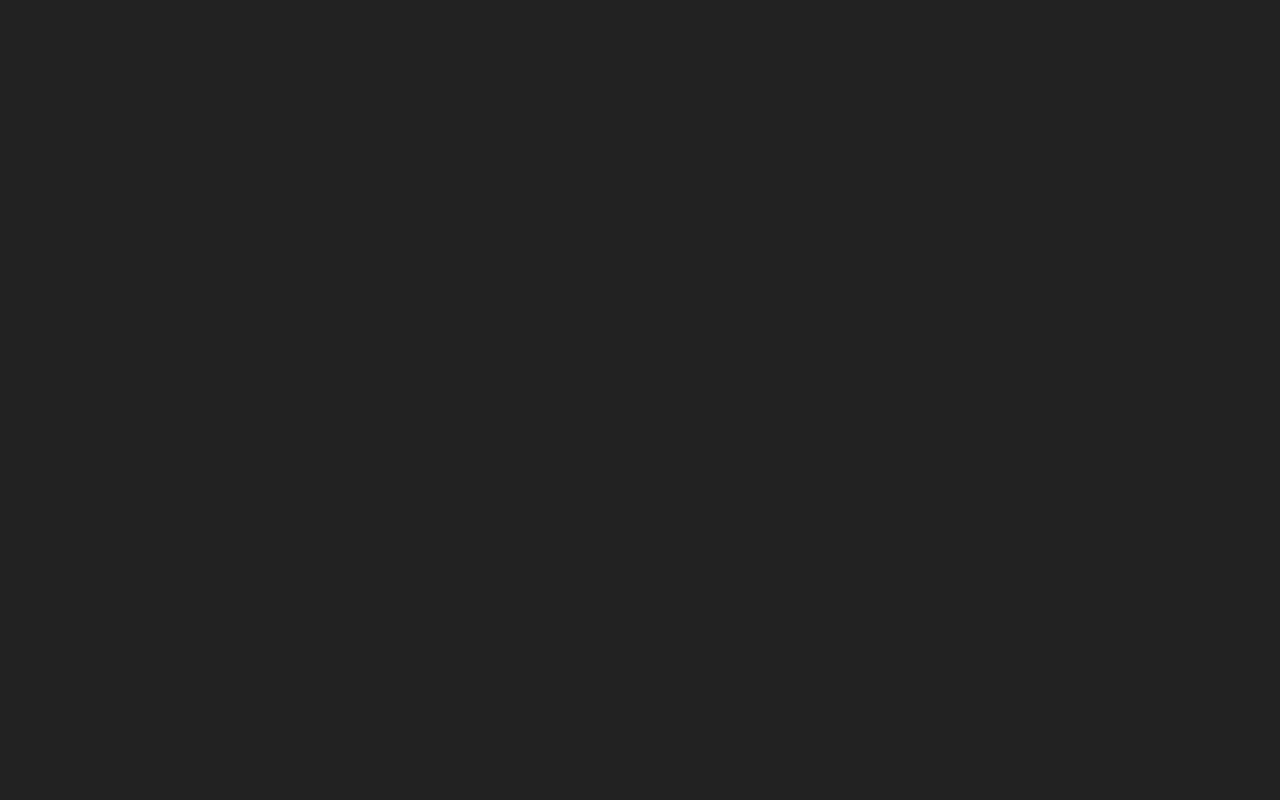
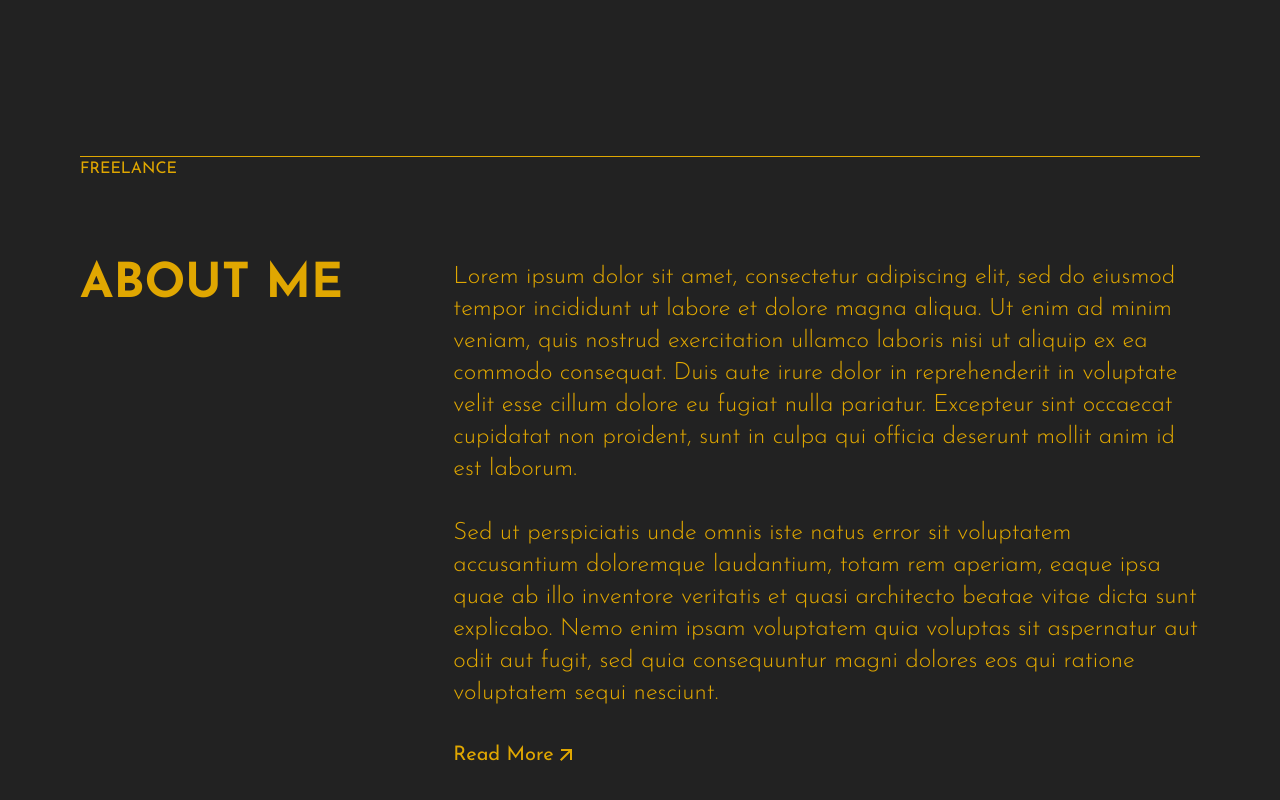
Before and after one commit to andocs/assy-portfolio, a Next.js app: page / in a window 1280 px wide. Shown: the part 764-1564 px from the top of the page. Before the commit the page ends 800 px from the top, so only its background shows below. Built offline with nearby package versions, Linux system fonts and the light colour scheme.

Commit message:
completed initial draft

```diff
--- a/src/app/page.jsx
+++ b/src/app/page.jsx
@@ -4,7 +4,7 @@ export default function Home() {
   return (
     <main className="mx-auto px-2 sm:px-6 lg:px-20">
       {/* HEADER  */}
-      <header className="lg:pt-5 lg:pb-5">
+      <header className="sticky top-0 bg-[#222222] lg:pt-5">
         <div className="relative flex h-20 pb-4 flex-row justify-between border-b border-[#E0A701]">
           <div className="flex">
             <img
@@ -14,10 +14,10 @@ export default function Home() {
           </div>
           <div className="flex items-center">
             <ul className="flex flex-row space-x-6 text-[#E0A701]">
-              <a href="">
+              <a href="#main">
                 <li>HOME</li>
               </a>
-              <a href="">
+              <a href="#about">
                 <li>ABOUT</li>
               </a>
               <a href="">
@@ -37,7 +37,7 @@ export default function Home() {
       {/* SECTION 1 */}
       <section id="main">
         {/* Wrapper */}
-        <div className="w-full flex flex-row justify-between">
+        <div className="w-full h-screen flex mt-5 flex-row justify-between">
           {/* Left Column */}
           <div className="flex flex-col justify-center">
             <p className="text-xl">HELLO , I’M</p>
@@ -79,36 +79,108 @@ export default function Home() {
               </a>
             </div>
             <div className="mt-4">
-              <button className="bg-[#E0A701] p-1 items-center justify-center text-black text-xl rounded-md w-36 flex flex-row">My Service <svg className="w-6" xmlns="http://www.w3.org/2000/svg" viewBox="0 0 24 24" fill="currentColor"><path d="M16.0037 9.41421L7.39712 18.0208L5.98291 16.6066L14.5895 8H7.00373V6H18.0037V17H16.0037V9.41421Z"></path></svg></button>
+              <button className="bg-[#E0A701] p-1 items-center justify-center text-black text-xl rounded-md w-36 flex flex-row">
+                My Service{" "}
+                <svg
+                  className="w-6"
+                  xmlns="http://www.w3.org/2000/svg"
+                  viewBox="0 0 24 24"
+                  fill="currentColor"
+                >
+                  <path d="M16.0037 9.41421L7.39712 18.0208L5.98291 16.6066L14.5895 8H7.00373V6H18.0037V17H16.0037V9.41421Z"></path>
+                </svg>
+              </button>
             </div>
           </div>
           {/* Right Column */}
           <div>
-
+            {/* SVG Wrapper */}
             <div className="absolute right-0">
-          <svg width="797" height="550" viewBox="0 0 797 550" fill="none" xmlns="http://www.w3.org/2000/svg">
-            <line x1="536" y1="0.5" x2="797" y2="0.499977" stroke="url(#paint0_linear_0_1)"/>
-            <line x1="3.16695e-10" y1="549.5" x2="317" y2="549.5" stroke="url(#paint1_linear_0_1)"/>
+              <svg
+                width="797"
+                height="550"
+                viewBox="0 0 797 550"
+                fill="none"
+                xmlns="http://www.w3.org/2000/svg"
+              >
+                <line
+                  x1="536"
+                  y1="0.5"
+                  x2="797"
+                  y2="0.499977"
+                  stroke="url(#paint0_linear_0_1)"
+                />
+                <line
+                  x1="3.16695e-10"
+                  y1="549.5"
+                  x2="250"
+                  y2="549.5"
+                  stroke="url(#paint1_linear_0_1)"
+                />
                 <defs>
-            <linearGradient id="paint0_linear_0_1" x1="536" y1="1.5" x2="797" y2="1.49998" gradientUnits="userSpaceOnUse">
-            <stop offset="0.51" stop-color="#E0A701"/>
-            <stop offset="1" stop-color="#7A5B01"/>
+                  <linearGradient
+                    id="paint0_linear_0_1"
+                    x1="536"
+                    y1="1.5"
+                    x2="797"
+                    y2="1.49998"
+                    gradientUnits="userSpaceOnUse"
+                  >
+                    <stop offset="0.51" stop-color="#E0A701" />
+                    <stop offset="1" stop-color="#7A5B01" />
                   </linearGradient>
-            <linearGradient id="paint1_linear_0_1" x1="-3.16695e-10" y1="550.5" x2="317" y2="550.5" gradientUnits="userSpaceOnUse">
-            <stop offset="0.51" stop-color="#E0A701"/>
-            <stop offset="1" stop-color="#7A5B01"/>
+                  <linearGradient
+                    id="paint1_linear_0_1"
+                    x1="3.16695e-10"
+                    y1="550.5"
+                    x2="250"
+                    y2="550.5"
+                    gradientUnits="userSpaceOnUse"
+                  >
+                    <stop offset="0.51" stop-color="#E0A701" />
+                    <stop offset="1" stop-color="#7A5B01" />
                   </linearGradient>
                 </defs>
               </svg>
             </div>
+            {/* Kulot pic */}
+            <img src="./assets/alyssa_main.png" alt="" />
+          </div>
+        </div>
+      </section>
 
-
-            <img src="./assets/alyssa_main.png" alt="" />
-
-
+      <section id="about">
+        {/* Section Wrapper */}
+        <div className="h-screen border-t border-[#E0A701] pb-20">
+          {/* Section Header */}
+          <div className="w-full">
+            <p>FREELANCE</p>
+          </div>
+          {/* Two-Column Div Wrapper */}
+          <div className="mt-20 flex flex-row">
+            {/* Column 1 */}
+            <div className="w-1/3"><h2 className="text-5xl font-bold">ABOUT ME</h2></div>
+            {/* Column 2 */}
+            <div className="w-2/3 space-y-8">
+              <p className="text-2xl font-light">Lorem ipsum dolor sit amet, consectetur adipiscing elit, sed do eiusmod tempor incididunt ut labore et dolore magna aliqua. Ut enim ad minim veniam, quis nostrud exercitation ullamco laboris nisi ut aliquip ex ea commodo consequat. Duis aute irure dolor in reprehenderit in voluptate velit esse cillum dolore eu fugiat nulla pariatur. Excepteur sint occaecat cupidatat non proident, sunt in culpa qui officia deserunt mollit anim id est laborum.</p>
+              <p className="text-2xl font-light">Sed ut perspiciatis unde omnis iste natus error sit voluptatem accusantium doloremque laudantium, totam rem aperiam, eaque ipsa quae ab illo inventore veritatis et quasi architecto beatae vitae dicta sunt explicabo. Nemo enim ipsam voluptatem quia voluptas sit aspernatur aut odit aut fugit, sed quia consequuntur magni dolores eos qui ratione voluptatem sequi nesciunt. </p>
+              <a href="" className="p-0 items-center justify-start text-[#E0A701] text-xl w-fit flex flex-row hover:border-b border-[#E0A701]">
+                Read More{" "}
+                <svg
+                  className="w-6"
+                  xmlns="http://www.w3.org/2000/svg"
+                  viewBox="0 0 24 24"
+                  fill="currentColor"
+                >
+                  <path d="M16.0037 9.41421L7.39712 18.0208L5.98291 16.6066L14.5895 8H7.00373V6H18.0037V17H16.0037V9.41421Z"></path>
+                </svg>
+              </a>
+            </div>
 
           </div>
+
         </div>
+
       </section>
     </main>
   );
```
Lines whose indentation alone changed are shown as unchanged.
